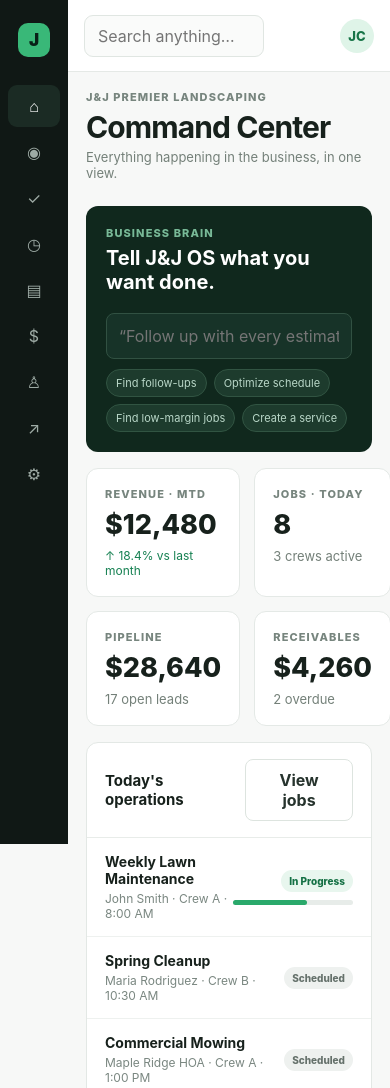
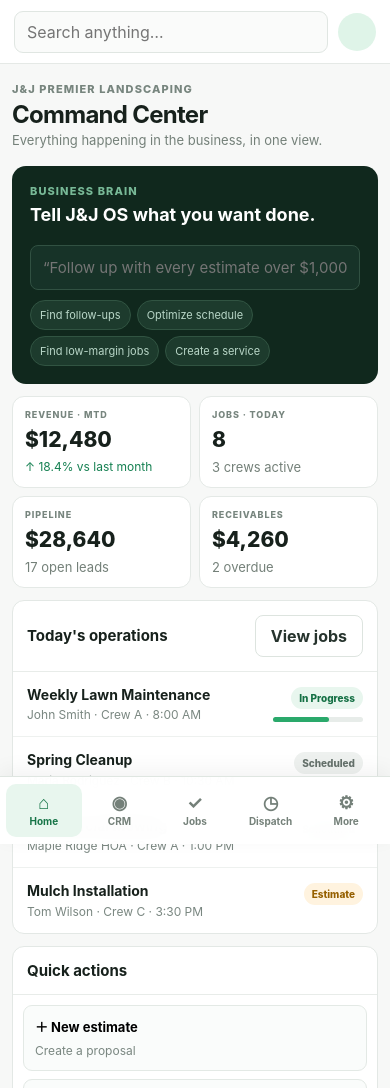
Before and after one commit to colonjoey664-droid/JJPREMIERAPPDEVV1, a plain HTML site: page index.html in a window 390 px wide. Shown: the top 1088 px of the page. Drawn offline with Linux system fonts and the light colour scheme.

Commit message:
Add files via upload

```diff
--- a/index.html
+++ b/index.html
@@ -5,23 +5,100 @@
 <meta name="viewport" content="width=device-width,initial-scale=1">
 <title>J&J OS — Business Command Center</title>
 <style>
-*{box-sizing:border-box}body{margin:0;background:#f7f8f7;color:#17211c;font-family:-apple-system,BlinkMacSystemFont,"Inter","Segoe UI",sans-serif}
-button,input{font:inherit}.app{display:flex;min-height:100vh}.sidebar{width:240px;background:#101815;color:#c8d2cd;padding:20px 14px;position:fixed;top:0;bottom:0;display:flex;flex-direction:column}
+*{box-sizing:border-box}
+html,body{margin:0;padding:0;width:100%;min-height:100%;overflow-x:hidden}
+body{background:#f7f8f7;color:#17211c;font-family:-apple-system,BlinkMacSystemFont,"Inter","Segoe UI",sans-serif}
+button,input,select,textarea{font:inherit;max-width:100%}
+button{cursor:pointer}
+.app{display:flex;min-height:100vh;width:100%}
+.sidebar{width:240px;flex:0 0 240px;background:#101815;color:#c8d2cd;padding:20px 14px;position:fixed;top:0;bottom:0;left:0;display:flex;flex-direction:column;z-index:20}
 .brand{display:flex;align-items:center;gap:10px;padding:8px 10px 28px;color:#fff;font-weight:800;font-size:17px}.mark{width:34px;height:34px;border-radius:10px;background:#39b878;display:grid;place-items:center;color:#082117;font-weight:900}
 .nav{display:grid;gap:4px}.nav button{border:0;background:none;color:#9eaba5;text-align:left;padding:11px 12px;border-radius:9px}.nav button.active,.nav button:hover{background:#1b2b24;color:#fff}.nav i{font-style:normal;width:26px;display:inline-block}
 .sidebottom{margin-top:auto;border-top:1px solid #26352e;padding:15px 8px;font-size:12px;color:#82928a}.online{color:#59d08f;margin-top:5px}
-main{margin-left:240px;width:calc(100% - 240px)}header{height:72px;background:#fff;border-bottom:1px solid #e5e9e6;display:flex;align-items:center;justify-content:space-between;padding:0 30px;position:sticky;top:0;z-index:3}
-.search{width:320px;border:1px solid #e0e6e2;border-radius:9px;padding:10px 13px;background:#fafbfa}.headright{display:flex;align-items:center;gap:18px;font-size:13px}.avatar{width:34px;height:34px;border-radius:50%;background:#dff4e8;color:#167447;display:grid;place-items:center;font-weight:800}
-.wrap{padding:30px;max-width:1450px;margin:auto}.top{display:flex;justify-content:space-between;align-items:flex-start;margin-bottom:25px}.eyebrow{text-transform:uppercase;letter-spacing:.1em;font-size:11px;color:#77857e;font-weight:800}.top h1{font-size:30px;margin:5px 0 4px;letter-spacing:-.03em}.sub{color:#748079;font-size:13px}.btn{border:0;border-radius:8px;background:#167447;color:white;padding:10px 15px;font-weight:750}.btn.light{background:#fff;color:#26332d;border:1px solid #dde4df}
-.grid4{display:grid;grid-template-columns:repeat(4,1fr);gap:14px}.metric{background:#fff;border:1px solid #e4e9e6;border-radius:12px;padding:18px}.metric .num{font-size:27px;font-weight:800;margin:7px 0}.delta{font-size:12px;color:#168052}
-.cols{display:grid;grid-template-columns:1.45fr .85fr;gap:16px;margin-top:16px}.panel{background:#fff;border:1px solid #e3e8e5;border-radius:12px;overflow:hidden}.ph{padding:16px 18px;border-bottom:1px solid #e8ece9;display:flex;justify-content:space-between;align-items:center}.ph h3{margin:0;font-size:15px}.job{display:flex;justify-content:space-between;align-items:center;padding:15px 18px;border-bottom:1px solid #eef1ef}.job:last-child{border-bottom:0}.jobtitle{font-weight:750;font-size:14px}.meta{font-size:12px;color:#7a8781;margin-top:4px}.status{display:inline-block;padding:5px 8px;border-radius:99px;background:#e8f6ee;color:#147044;font-size:10px;font-weight:800}.status.gray{background:#eef1ef;color:#65716b}.status.amber{background:#fff3df;color:#966000}.bar{height:5px;background:#e7ece9;border-radius:99px;width:120px;margin-top:8px}.bar>span{display:block;height:100%;background:#2aa96b;border-radius:99px}
-.ai{background:#10281d;color:#fff;border-radius:12px;padding:20px}.ai .eyebrow{color:#78b997}.ai h2{margin:6px 0;font-size:20px}.ai input{width:100%;padding:12px;border:1px solid #315142;border-radius:8px;background:#173328;color:#fff;outline:none;margin-top:13px}.chips{display:flex;gap:7px;flex-wrap:wrap;margin-top:10px}.chip{background:#1d3b2d;border:1px solid #315442;color:#b9d7c8;border-radius:99px;padding:6px 9px;font-size:11px;cursor:pointer}
+main{margin-left:240px;width:calc(100% - 240px);min-width:0}header{height:72px;background:#fff;border-bottom:1px solid #e5e9e6;display:flex;align-items:center;justify-content:space-between;padding:0 30px;position:sticky;top:0;z-index:15;min-width:0}
+.search{width:320px;max-width:45vw;border:1px solid #e0e6e2;border-radius:9px;padding:10px 13px;background:#fafbfa}.headright{display:flex;align-items:center;gap:18px;font-size:13px;white-space:nowrap}.avatar{width:34px;height:34px;flex:0 0 34px;border-radius:50%;background:#dff4e8;color:#167447;display:grid;place-items:center;font-weight:800}
+.wrap{padding:30px;max-width:1450px;margin:auto;min-width:0}.top{display:flex;justify-content:space-between;align-items:flex-start;gap:18px;margin-bottom:25px}.eyebrow{text-transform:uppercase;letter-spacing:.1em;font-size:11px;color:#77857e;font-weight:800}.top h1{font-size:30px;margin:5px 0 4px;letter-spacing:-.03em}.sub{color:#748079;font-size:13px}
+.btn{border:0;border-radius:8px;background:#167447;color:white;padding:10px 15px;font-weight:750;white-space:nowrap}.btn.light{background:#fff;color:#26332d;border:1px solid #dde4df}
+.grid4{display:grid;grid-template-columns:repeat(4,minmax(0,1fr));gap:14px}.metric{background:#fff;border:1px solid #e4e9e6;border-radius:12px;padding:18px;min-width:0}.metric .num{font-size:27px;font-weight:800;margin:7px 0}.delta{font-size:12px;color:#168052}
+.cols{display:grid;grid-template-columns:minmax(0,1.45fr) minmax(280px,.85fr);gap:16px;margin-top:16px}.panel{background:#fff;border:1px solid #e3e8e5;border-radius:12px;overflow:hidden;min-width:0}.ph{padding:16px 18px;border-bottom:1px solid #e8ece9;display:flex;justify-content:space-between;align-items:center;gap:12px}.ph h3{margin:0;font-size:15px}.job{display:flex;justify-content:space-between;align-items:center;gap:14px;padding:15px 18px;border-bottom:1px solid #eef1ef;min-width:0}.job:last-child{border-bottom:0}.jobtitle{font-weight:750;font-size:14px}.meta{font-size:12px;color:#7a8781;margin-top:4px}.status{display:inline-block;padding:5px 8px;border-radius:99px;background:#e8f6ee;color:#147044;font-size:10px;font-weight:800;white-space:nowrap}.status.gray{background:#eef1ef;color:#65716b}.status.amber{background:#fff3df;color:#966000}.bar{height:5px;background:#e7ece9;border-radius:99px;width:120px;margin-top:8px}.bar>span{display:block;height:100%;background:#2aa96b;border-radius:99px}
+.ai{background:#10281d;color:#fff;border-radius:12px;padding:20px;min-width:0}.ai .eyebrow{color:#78b997}.ai h2{margin:6px 0;font-size:20px}.ai input{width:100%;padding:12px;border:1px solid #315142;border-radius:8px;background:#173328;color:#fff;outline:none;margin-top:13px}.chips{display:flex;gap:7px;flex-wrap:wrap;margin-top:10px}.chip{background:#1d3b2d;border:1px solid #315442;color:#b9d7c8;border-radius:99px;padding:6px 9px;font-size:11px;cursor:pointer}
 .quick{display:grid;grid-template-columns:1fr 1fr;gap:9px;padding:14px}.quick button{background:#fafcfb;border:1px solid #e3e9e5;border-radius:9px;padding:13px;text-align:left}.quick b{display:block;font-size:13px;margin-bottom:3px}
 .table{width:100%;border-collapse:collapse}.table th,.table td{padding:14px 17px;border-bottom:1px solid #edf0ee;text-align:left;font-size:13px}.table th{font-size:10px;text-transform:uppercase;color:#7d8983;letter-spacing:.08em}
-.toolbar{display:flex;gap:9px;padding:14px;border-bottom:1px solid #e7ebe8}.toolbar input,.toolbar select{border:1px solid #dfe6e1;border-radius:8px;padding:9px;background:#fff}
-.form{padding:18px;display:grid;grid-template-columns:1fr 1fr;gap:14px}.field label{font-size:11px;font-weight:800;display:block;margin-bottom:6px}.field input,.field select,.field textarea{width:100%;padding:10px;border:1px solid #dfe5e1;border-radius:8px;background:#fff}.full{grid-column:1/-1}
-.toast{position:fixed;right:24px;bottom:24px;background:#111c17;color:#fff;padding:12px 16px;border-radius:9px;display:none;box-shadow:0 10px 35px #0002}
-@media(max-width:850px){.sidebar{width:68px;padding:15px 8px}.brand span,.nav button span{display:none}.nav button{text-align:center}.sidebottom{display:none}main{margin-left:68px;width:calc(100% - 68px)}header{padding:0 16px}.search{width:180px}.wrap{padding:18px}.grid4{grid-template-columns:1fr 1fr}.cols{grid-template-columns:1fr}.headright>span{display:none}}
+.toolbar{display:flex;gap:9px;padding:14px;border-bottom:1px solid #e7ebe8;flex-wrap:wrap}.toolbar input,.toolbar select{border:1px solid #dfe6e1;border-radius:8px;padding:9px;background:#fff;min-width:0}
+.form{padding:18px;display:grid;grid-template-columns:minmax(0,1fr) minmax(0,1fr);gap:14px}.field{min-width:0}.field label{font-size:11px;font-weight:800;display:block;margin-bottom:6px}.field input,.field select,.field textarea{width:100%;padding:10px;border:1px solid #dfe5e1;border-radius:8px;background:#fff}.full{grid-column:1/-1}
+.toast{position:fixed;right:24px;bottom:24px;background:#111c17;color:#fff;padding:12px 16px;border-radius:9px;display:none;box-shadow:0 10px 35px #0002;z-index:100}
+.mobile-nav{display:none}
+
+@media(max-width:1000px){
+  .sidebar{width:76px;flex-basis:76px;padding:15px 8px}
+  .brand span,.nav button span,.sidebottom{display:none}
+  .brand{justify-content:center;padding:8px 0 24px}
+  .nav button{text-align:center;padding:11px 8px}
+  .nav i{width:auto}
+  main{margin-left:76px;width:calc(100% - 76px)}
+  header{padding:0 18px}
+  .search{width:260px;max-width:55vw}
+  .wrap{padding:22px}
+  .grid4{grid-template-columns:repeat(2,minmax(0,1fr))}
+  .cols{grid-template-columns:minmax(0,1fr)}
+}
+
+@media(max-width:700px){
+  body{padding-bottom:72px}
+  .app{display:block;min-height:100vh}
+  .sidebar{display:none}
+  main{margin:0;width:100%;min-height:100vh}
+  header{height:auto;min-height:64px;padding:10px 14px;gap:10px;position:sticky;top:0}
+  .search{order:1;width:100%;max-width:none;min-width:0;height:42px;padding:9px 12px}
+  .headright{order:2;gap:8px;font-size:0}
+  .headright>span{display:none}
+  .avatar{width:38px;height:38px;flex-basis:38px}
+  .wrap{padding:18px 14px 24px;width:100%;max-width:none}
+  .top{display:block;margin-bottom:18px}
+  .top h1{font-size:26px;line-height:1.1;margin-top:6px}
+  .top .sub{font-size:13px}
+  .top>.btn{margin-top:12px;width:100%}
+  .grid4{grid-template-columns:repeat(2,minmax(0,1fr));gap:10px;margin-top:12px!important}
+  .metric{padding:14px;border-radius:12px}
+  .metric .num{font-size:23px}
+  .cols{display:block;margin-top:12px}
+  .cols>.panel,.cols>div{margin-top:12px}
+  .cols>.panel:first-child,.cols>div:first-child{margin-top:0}
+  .ai{padding:18px;border-radius:14px}
+  .ai h2{font-size:20px;line-height:1.18}
+  .ai input{font-size:15px}
+  .chips{gap:6px}
+  .chip{font-size:11px;padding:7px 9px}
+  .ph{padding:14px}
+  .job{padding:14px;align-items:flex-start}
+  .job>div:first-child{min-width:0;flex:1}
+  .jobtitle{line-height:1.25}
+  .bar{width:90px}
+  .quick{grid-template-columns:1fr 1fr;padding:10px;gap:8px}
+  .quick button{padding:11px}
+  .table{display:block;overflow-x:auto;-webkit-overflow-scrolling:touch;white-space:nowrap}
+  .table th,.table td{padding:12px 13px}
+  .toolbar{padding:10px}
+  .toolbar input,.toolbar select{flex:1;min-width:130px}
+  .form{grid-template-columns:1fr;padding:14px;gap:12px}
+  .full{grid-column:auto}
+  .toast{left:14px;right:14px;bottom:84px;text-align:center}
+  .mobile-nav{position:fixed;display:grid;grid-template-columns:repeat(5,1fr);left:0;right:0;bottom:0;height:68px;background:rgba(255,255,255,.96);border-top:1px solid #dfe6e1;z-index:50;padding:7px 6px calc(7px + env(safe-area-inset-bottom));box-shadow:0 -6px 20px #0000000d;backdrop-filter:blur(12px)}
+  .mobile-nav button{border:0;background:transparent;color:#748079;font-size:10px;font-weight:700;border-radius:10px;display:flex;flex-direction:column;align-items:center;justify-content:center;gap:3px;min-width:0}
+  .mobile-nav button.active{background:#e8f6ee;color:#167447}
+  .mobile-nav i{font-style:normal;font-size:18px;line-height:18px}
+}
+
+@media(max-width:390px){
+  .wrap{padding-left:12px;padding-right:12px}
+  .grid4{gap:8px}
+  .metric{padding:12px}
+  .metric .eyebrow{font-size:9px}
+  .metric .num{font-size:21px}
+  .quick{grid-template-columns:1fr}
+  .ai h2{font-size:18px}
+  .top h1{font-size:24px}
+}
 </style>
 </head>
 <body>
@@ -42,7 +119,15 @@ main{margin-left:240px;width:calc(100% - 240px)}header{height:72px;background:#f
 <div class="sidebottom">J&J Premier Landscaping<div class="online">● AI Brain online</div></div>
 </aside>
 <main><header><input class="search" placeholder="Search anything…"><div class="headright"><span>Wednesday, Sep 2</span><div class="avatar">JC</div></div></header><div class="wrap" id="view"></div></main>
-</div><div class="toast" id="toast"></div>
+</div>
+<div class="mobile-nav" id="mobileNav">
+<button class="active" data-p="home"><i>⌂</i><span>Home</span></button>
+<button data-p="customers"><i>◉</i><span>CRM</span></button>
+<button data-p="jobs"><i>✓</i><span>Jobs</span></button>
+<button data-p="schedule"><i>◷</i><span>Dispatch</span></button>
+<button data-p="settings"><i>⚙</i><span>More</span></button>
+</div>
+<div class="toast" id="toast"></div>
 <script>
 const data={
 jobs:[
@@ -84,7 +169,14 @@ function settings(){return layout("Business configuration","Teach the system how
 function cmd(x){document.getElementById("cmd").value=x;toast("AI draft created for: "+x)}
 function filter(){let q=document.getElementById("q").value.toLowerCase();document.querySelectorAll("#tbl tr").forEach((r,i)=>{if(i)r.style.display=r.textContent.toLowerCase().includes(q)?"":"none"})}
 const pages={home,customers,jobs,schedule,estimates,invoices,employees,marketing,settings};
-function page(p){document.querySelectorAll(".nav button").forEach(b=>b.classList.toggle("active",b.dataset.p===p));document.getElementById("view").innerHTML=pages[p]()}
-document.querySelectorAll(".nav button").forEach(b=>b.onclick=()=>page(b.dataset.p));page("home");
+function page(p){
+  document.querySelectorAll(".nav button").forEach(b=>b.classList.toggle("active",b.dataset.p===p));
+  document.querySelectorAll(".mobile-nav button").forEach(b=>b.classList.toggle("active",b.dataset.p===p));
+  document.getElementById("view").innerHTML=pages[p]();
+  window.scrollTo({top:0,behavior:"instant"});
+}
+document.querySelectorAll(".nav button").forEach(b=>b.onclick=()=>page(b.dataset.p));
+document.querySelectorAll(".mobile-nav button").forEach(b=>b.onclick=()=>page(b.dataset.p));
+page("home");
 </script>
 </body></html>
```
